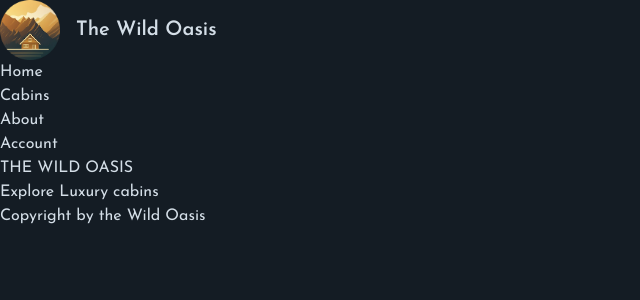
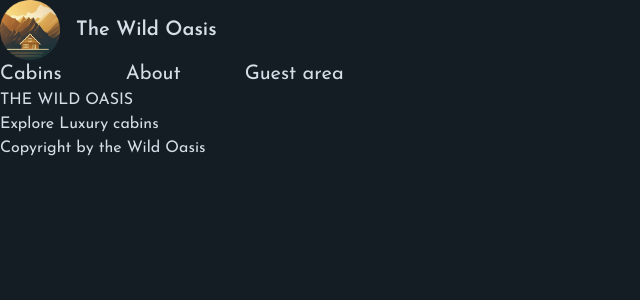
Before and after one commit to aswinss18/Wild-Oasis-Client, a Next.js app: page / in a window 1280 px wide. Shown: the top 300 px of the page, without its empty margins (0-640 px from the left). Built offline with nearby package versions, Linux system fonts and the light colour scheme.

Commit message:
Header is created

```diff
--- a/app/_components/Navigation.js
+++ b/app/_components/Navigation.js
@@ -1,21 +1,34 @@
 import Link from "next/link";
-import React from "react";
 
 export default function Navigation() {
   return (
-    <ul>
+    <nav className="z-10 text-xl">
+      <ul className="flex gap-16 items-center">
         <li>
-        <Link href="/">Home</Link>
+          <Link
+            href="/cabins"
+            className="hover:text-accent-400 transition-colors"
+          >
+            Cabins
+          </Link>
         </li>
         <li>
-        <Link href="/cabins">Cabins</Link>
-      </li>{" "}
+          <Link
+            href="/about"
+            className="hover:text-accent-400 transition-colors"
+          >
+            About
+          </Link>
+        </li>
         <li>
-        <Link href="/about">About</Link>
-      </li>{" "}
-      <li>
-        <Link href="/account">Account</Link>
+          <Link
+            href="/account"
+            className="hover:text-accent-400 transition-colors"
+          >
+            Guest area
+          </Link>
         </li>
       </ul>
+    </nav>
   );
 }
```
Also changed, not shown: starter/components/Navigation.js (deleted, +0 -26 lines). Lines whose indentation alone changed are shown as unchanged.
